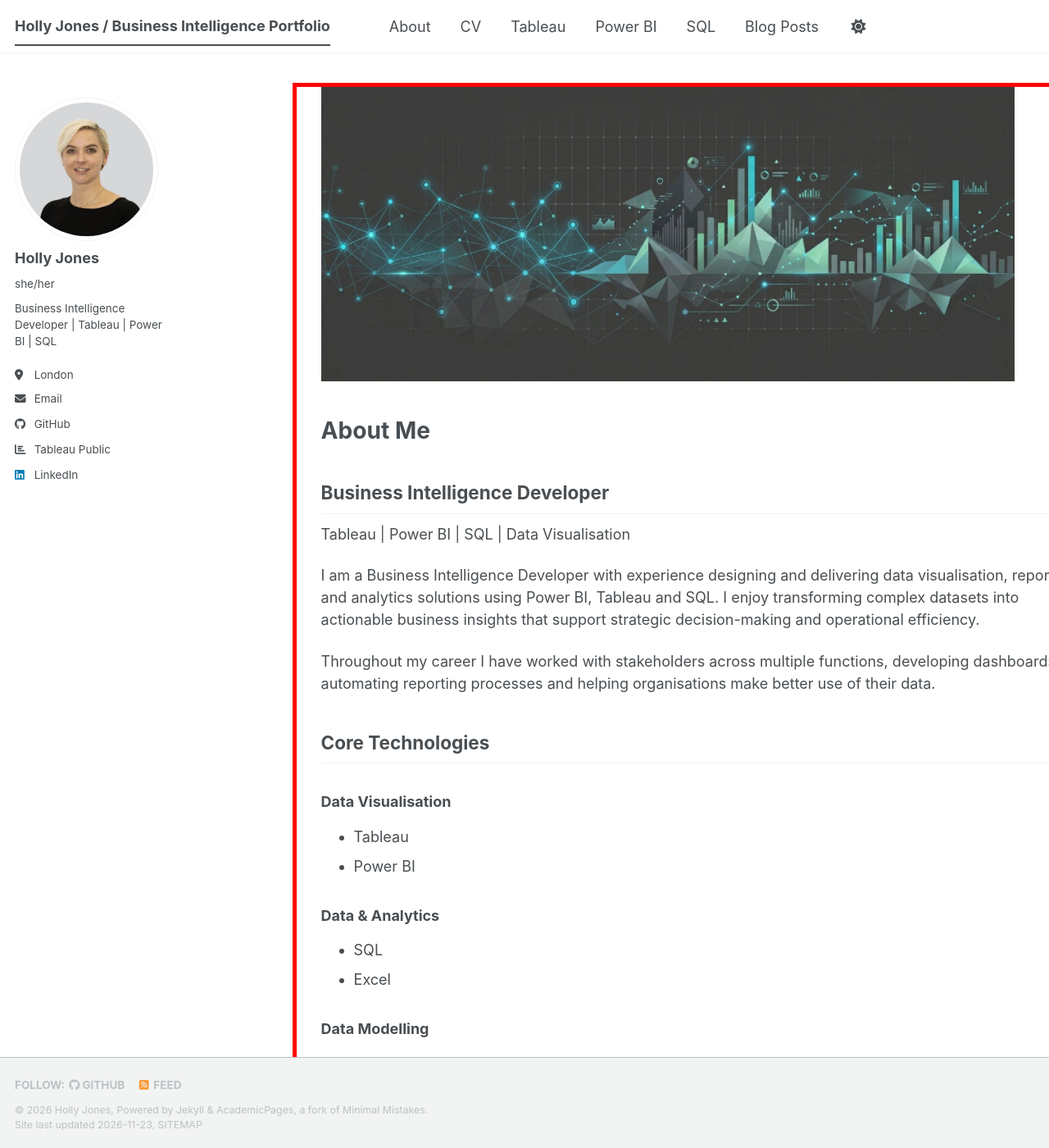
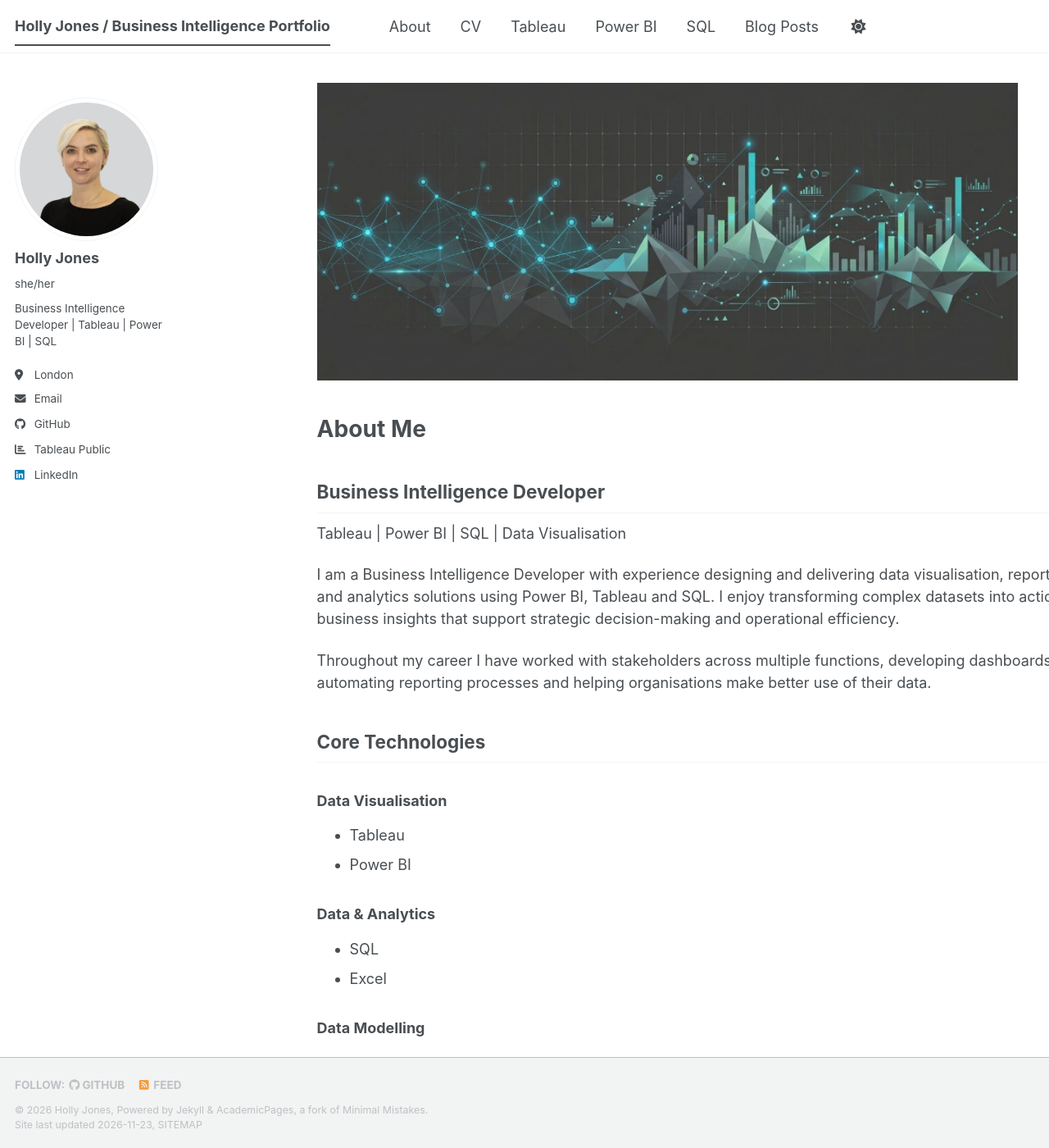
Before and after one commit to hjones87/hjones87.github.io, a Jekyll site: the page built from _pages/about.md, in a window 1280 px wide and 1400 px high. Shown: the whole window at 82% size. Built offline with Jekyll 4.4.1, drawn with Linux system fonts in a browser that asks for light colours; a script bundle is joined from its source files by our own code; a style sheet for code colours, icons or effects is not loaded.

Commit message:
Remove red border from page inner wrap
Removed red border from the inner wrap of the page layout.

```diff
--- a/_sass/layout/_page.scss
+++ b/_sass/layout/_page.scss
@@ -27,8 +27,6 @@
     @include full();
 
     margin-left: 75px !important;
-
-    border: 5px solid red !important;
 
     .page__content,
     .page__meta,
```
